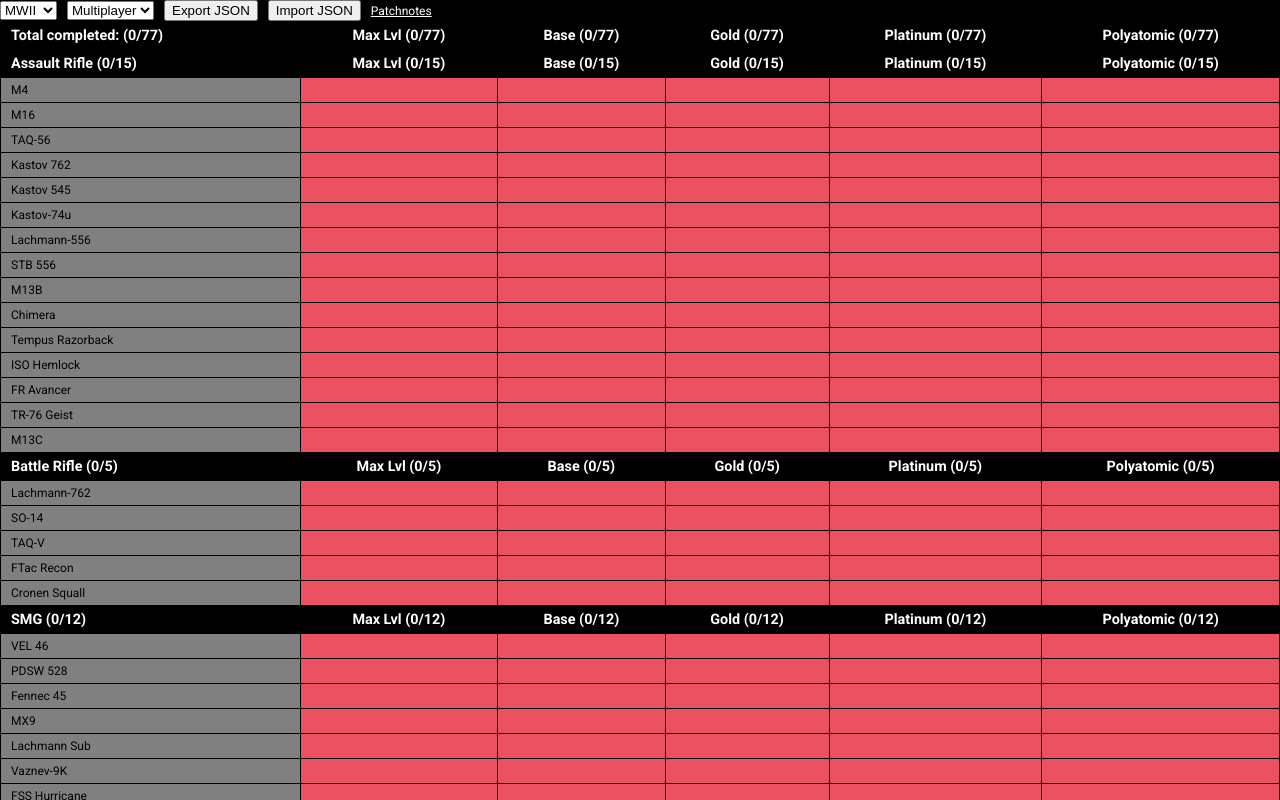
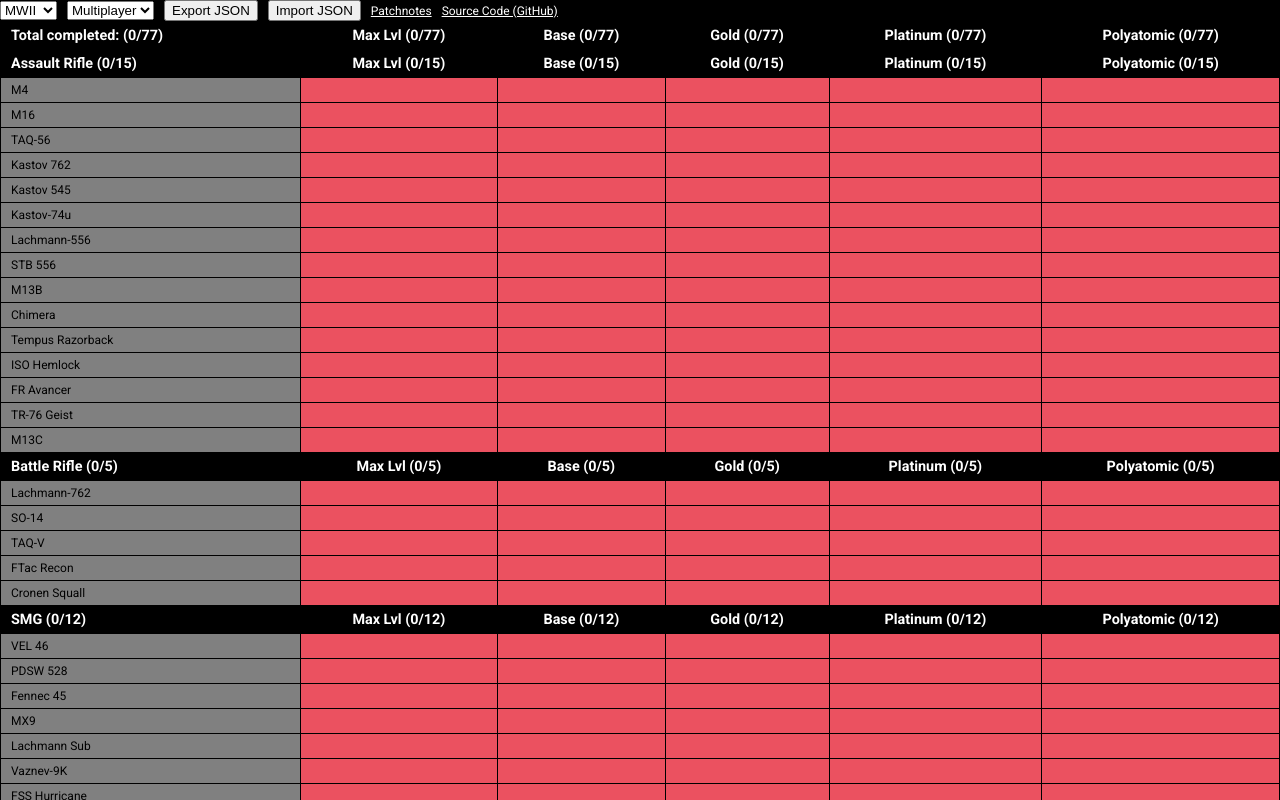
Before and after one commit to mavanmanen/CoD-Camo-Tracker, a Vue app: page / in a window 1280 px wide. Shown: the top 800 px of the page. Built offline with nearby package versions, Linux system fonts and the light colour scheme.

Commit message:
Add source code link

```diff
--- a/src/App.vue
+++ b/src/App.vue
@@ -49,6 +49,7 @@
       <input type="file" accept="application/json" id="import-file-input" @change="importJson" style="display: none;">
 
       <a href="https://github.com/mavanmanen/cod-camo-tracker/blob/main/patchnotes.md">Patchnotes</a>
+      <a href="https://github.com/mavanmanen/cod-camo-tracker">Source Code (GitHub)</a>
     </div>
 
     <table v-if="state.selectedMode">
```
Also changed, not shown: 1 other file (tests, documents, lock files or other folders).
